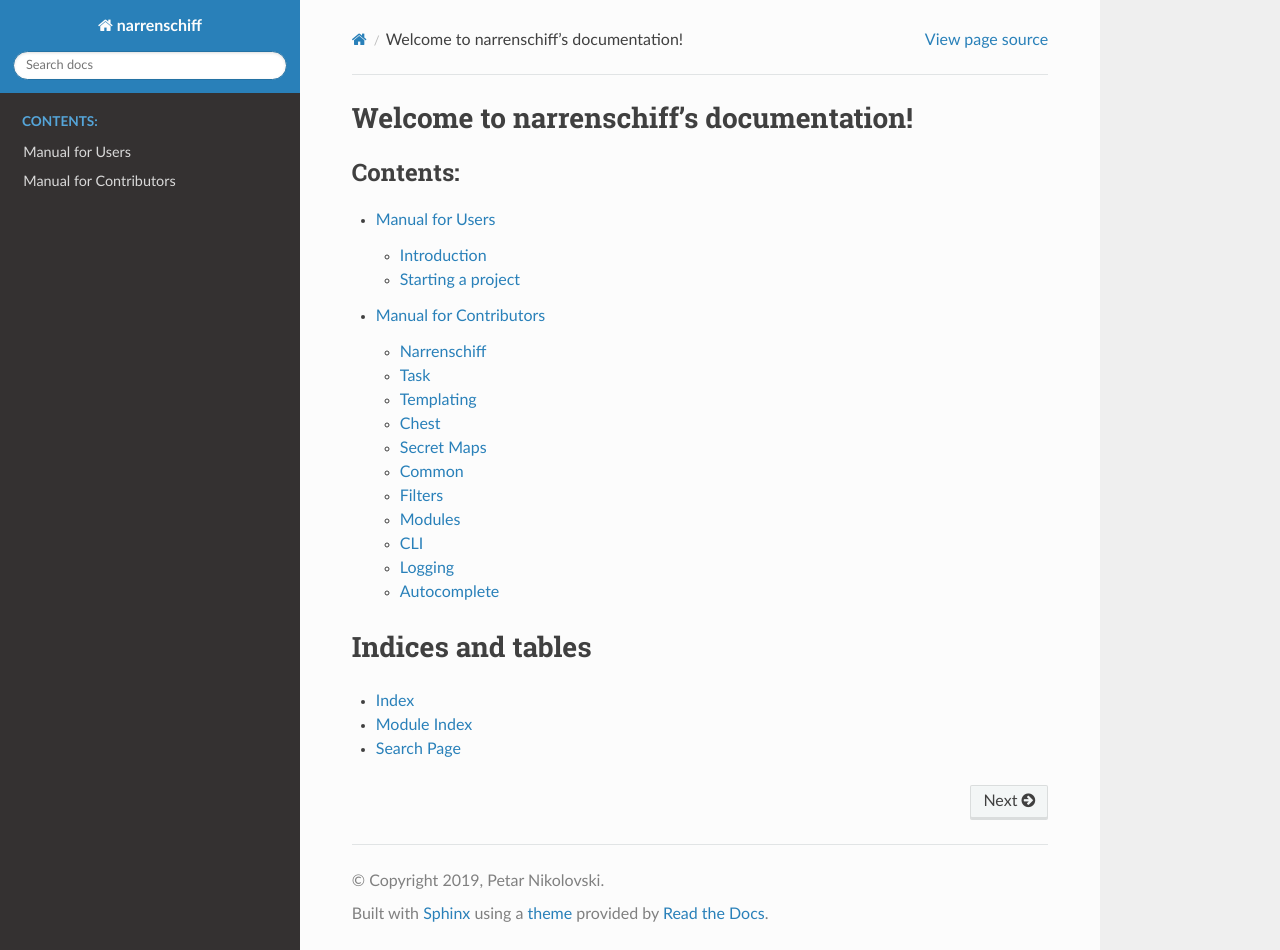
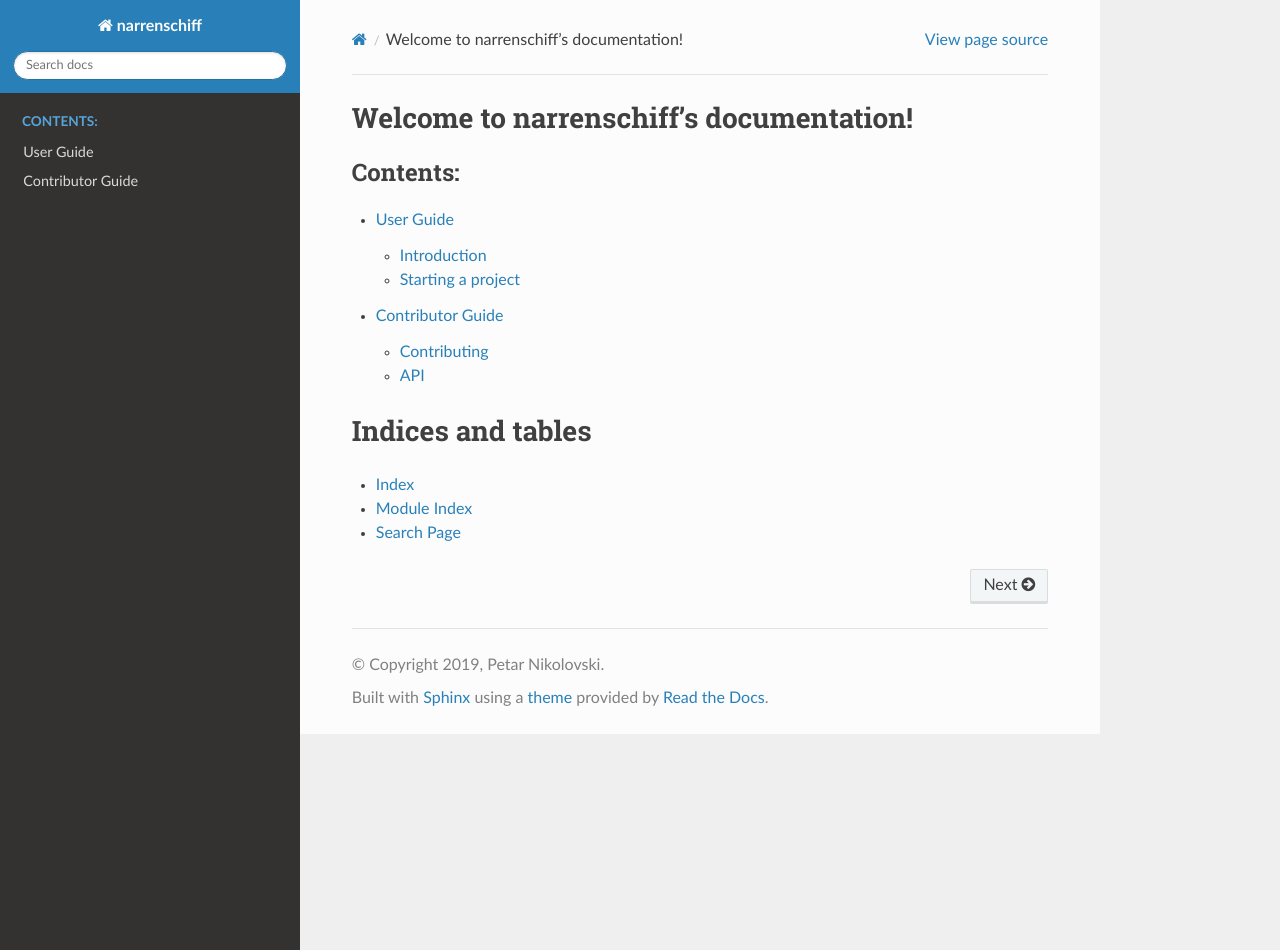
Before and after one commit to narrenorg/narrenschiff, a Sphinx documentation site: the page built from docs/index.rst, in a window 1280 px wide and 950 px high. Built offline with Sphinx 7.4.7 and the Read the Docs theme 2.0.0, drawn with Linux system fonts in a browser that asks for light colours.

Commit message:
Add contributor guide

```diff
--- /dev/null
+++ b/docs/api/api.rst
@@ -0,0 +1,18 @@
+API
+===
+
+.. toctree::
+   :maxdepth: 2
+   :caption: Contents:
+
+   narrenschiff
+   task
+   templating
+   chest
+   secretmap
+   common
+   filters
+   modules
+   cli
+   log
+   autocomplete
--- a/docs/api/index.rst
+++ b/docs/api/index.rst
@@ -1,18 +1,9 @@
-Manual for Contributors
-=======================
+Contributor Guide
+=================
 
 .. toctree::
    :maxdepth: 2
    :caption: Contents:
 
-   narrenschiff
-   task
-   templating
-   chest
-   secretmap
-   common
-   filters
-   modules
-   cli
-   log
-   autocomplete
+   contributing
+   api
--- a/docs/narrenschiff/index.rst
+++ b/docs/narrenschiff/index.rst
@@ -1,5 +1,5 @@
-Manual for Users
-=======================
+User Guide
+==========
 
 .. toctree::
    :maxdepth: 2
```
Also changed, not shown: docs/api/contributing.rst (added, +57 -0 lines).
